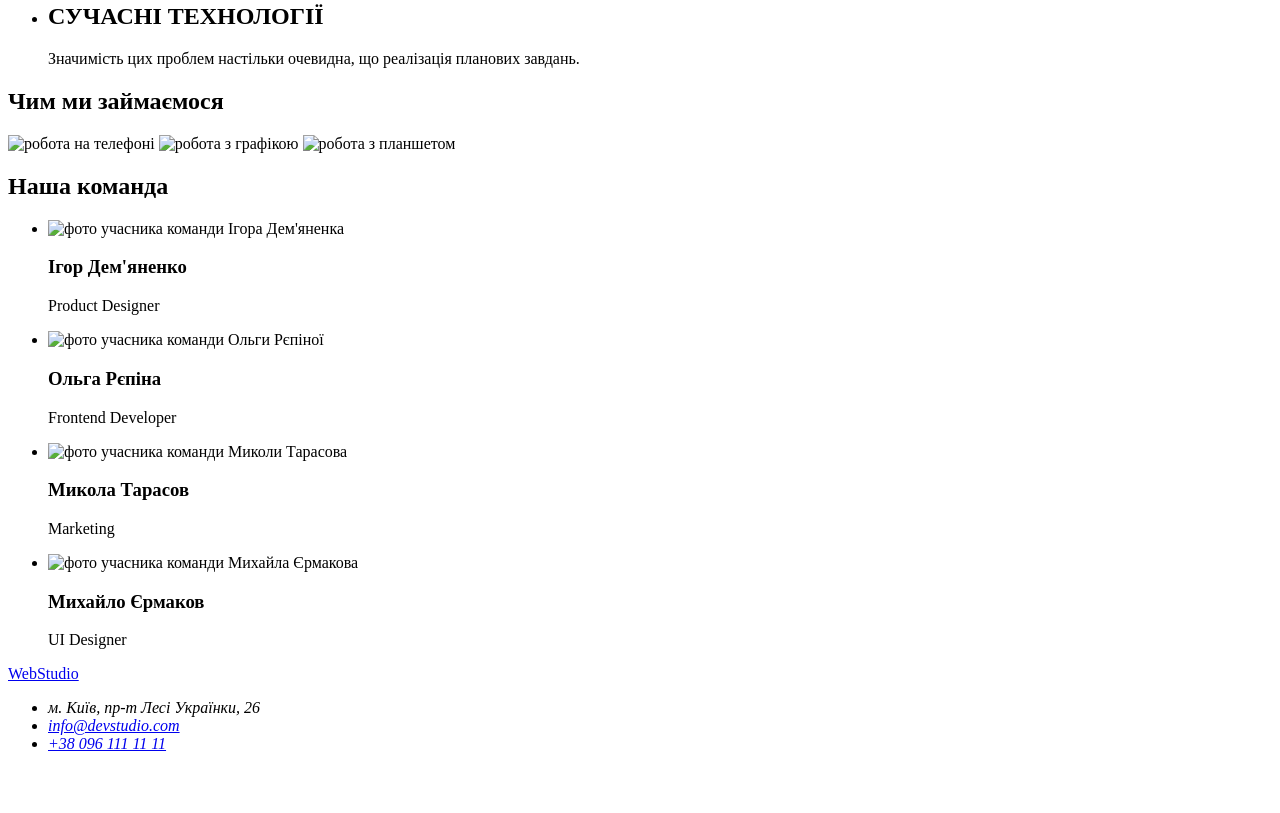
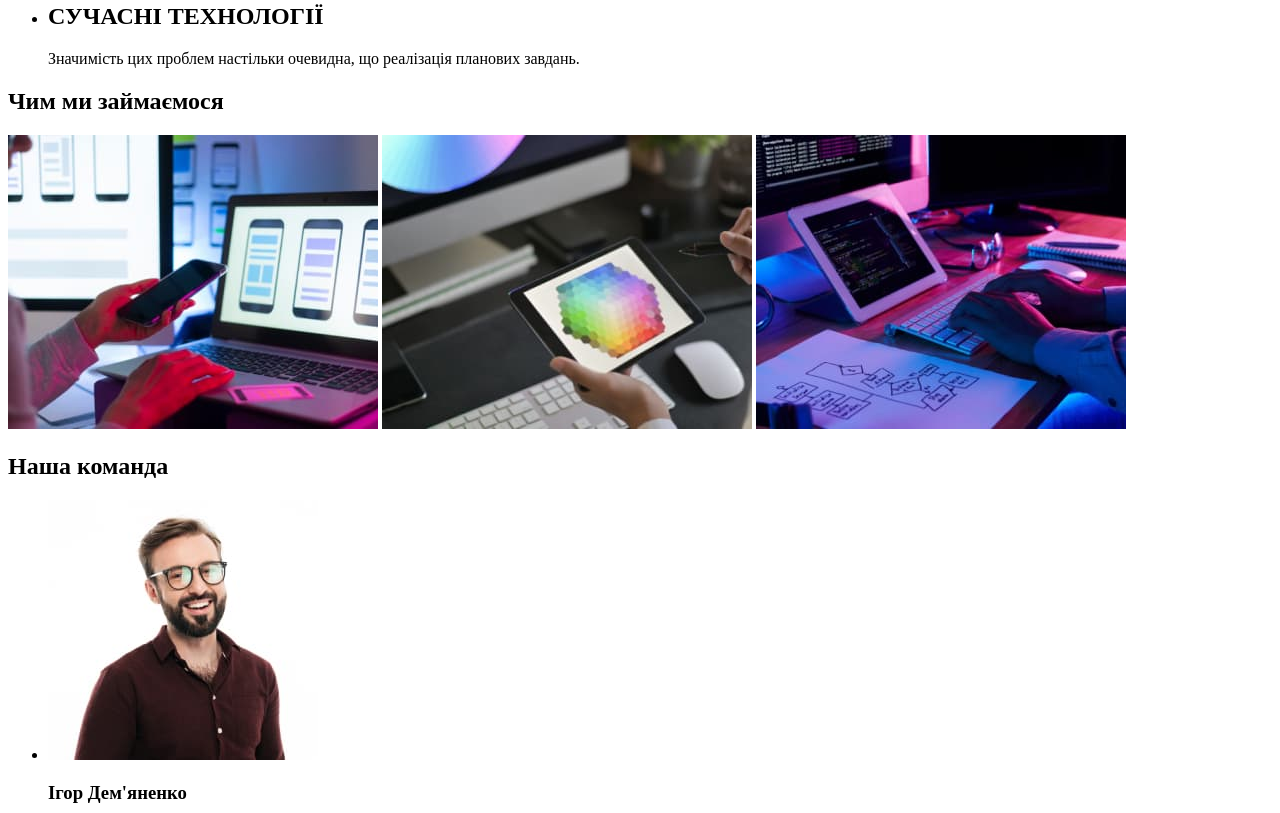
Before and after one commit to Dikhtiar-Tania96/-goit-markup-hw-01, a plain HTML site: page index.html in a window 1280 px wide. Shown: the part 507-1320 px from the top of the page. Before the commit the page ends 1276 px from the top, so only its background shows below. Drawn offline with Linux system fonts and the light colour scheme; the site is published under a folder, as on GitHub Pages, so addresses that start at the root find nothing.

Commit message:
зміна посилання на зображення

```diff
--- a/index.html
+++ b/index.html
@@ -52,37 +52,38 @@
 
   <section>
     <h2>Чим ми займаємося</h2>
-    <img src="/images/img 1.jpg" alt="робота на телефоні" width="370">
-    <img src="/images/img 2.jpg" alt="робота з графікою" width="370">
-    <img src="/images/img 3.jpg" alt="робота з планшетом" width="370">
+    <img src="./images/img 1.jpg" alt="робота на телефоні" width="370">
+    <img src="./images/img 2.jpg" alt="робота з графікою" width="370">
+    <img src="./images/img 3.jpg" alt="робота з планшетом" width="370">
   </section>
 
   <section>
     <h2>Наша команда</h2>
     <ul>
       <li>
-        <img src="/images/igor.jpg" alt="фото учасника команди Ігора Дем'яненка" width="270">
+        <img src="./images/igor.jpg" alt="фото учасника команди Ігора Дем'яненка" width="270">
         <h3>Ігор Дем'яненко</h3>
         <p>Product Designer</p>
       </li>
       <li>
-        <img src="/images/olha.jpg" alt="фото учасника команди Ольги Рєпіної"width="270">
+        <img src="./images/olha.jpg" alt="фото учасника команди Ольги Рєпіної"width="270">
         <h3>Ольга Рєпіна</h3>
         <p>Frontend Developer</p>
       </li>
       <li>
-        <img src="/images/mukola.jpg" alt="фото учасника команди Миколи Тарасова"width="270">
+        <img src="./images/mukola.jpg" alt="фото учасника команди Миколи Тарасова"width="270">
         <h3>Микола Тарасов</h3>
         <p>Marketing</p>
       </li>
       <li>
-       <img src="/images/muhail.jpg" alt="фото учасника команди Михайла Єрмакова"width="270">
+       <img src="./images/muhail.jpg" alt="фото учасника команди Михайла Єрмакова"width="270">
        <h3>Михайло Єрмаков</h3>
        <p>UI Designer</p>
       </li>
     </ul>
   </section>
 </body>
+
 <footer>
   <a href="http....">WebStudio</a>
 
```
